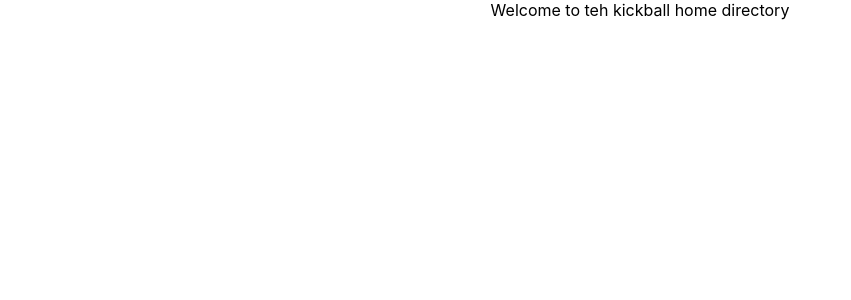
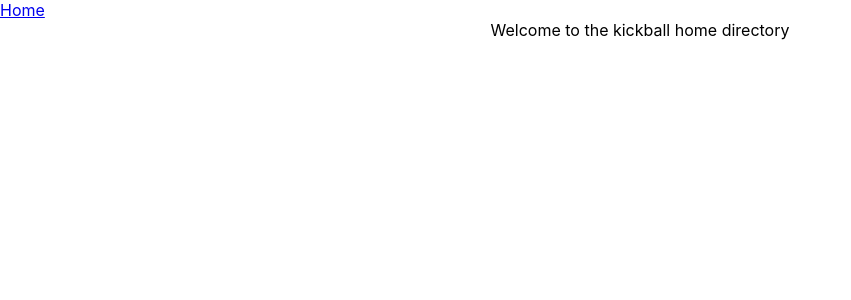
Before and after one commit to yovana-pelayo/react-kickball, a React (Create React App) app: page / in a window 1280 px wide. Shown: the top 300 px of the page, without its empty margins (0-851 px from the left). Built offline with nearby package versions, Linux system fonts and the light colour scheme.

Commit message:
created Header component and added a home link with the path being the home page

```diff
--- a/src/App.js
+++ b/src/App.js
@@ -1,11 +1,16 @@
 import './App.css';
 import Home from './Views/Home';
-
+import { BrowserRouter } from 'react-router-dom';
+import Header from './Header';
+import './Header.css';
 function App() {
   return (
-    <div className="App">
-      <Home />
-    </div>
+    <BrowserRouter>
+      <Header />
+      <div className="App">
+        <Home />
+      </div>
+    </BrowserRouter>
   );
 }
 
--- /dev/null
+++ b/src/Header.css
@@ -0,0 +1,7 @@
+.header {
+  padding: 60px;
+  text-align: center;
+  background: rgb(185, 185, 223);
+  color: rgb(2, 2, 68);
+  font-size: 30px;
+}
--- /dev/null
+++ b/src/Header.js
@@ -0,0 +1,10 @@
+import react from 'react';
+import { NavLink } from 'react-router-dom';
+
+export default function Header() {
+  return (
+    <NavLink exact to="/">
+      Home
+    </NavLink>
+  );
+}
--- a/src/Views/Home.js
+++ b/src/Views/Home.js
@@ -1,5 +1,5 @@
 import React from 'react';
 
 export default function Home() {
-  return <div className="home-page">Welcome to teh kickball home directory</div>;
+  return <div className="home-page">Welcome to the kickball home directory</div>;
 }
```
Also changed, not shown: 1 other file (tests, documents, lock files or other folders).
